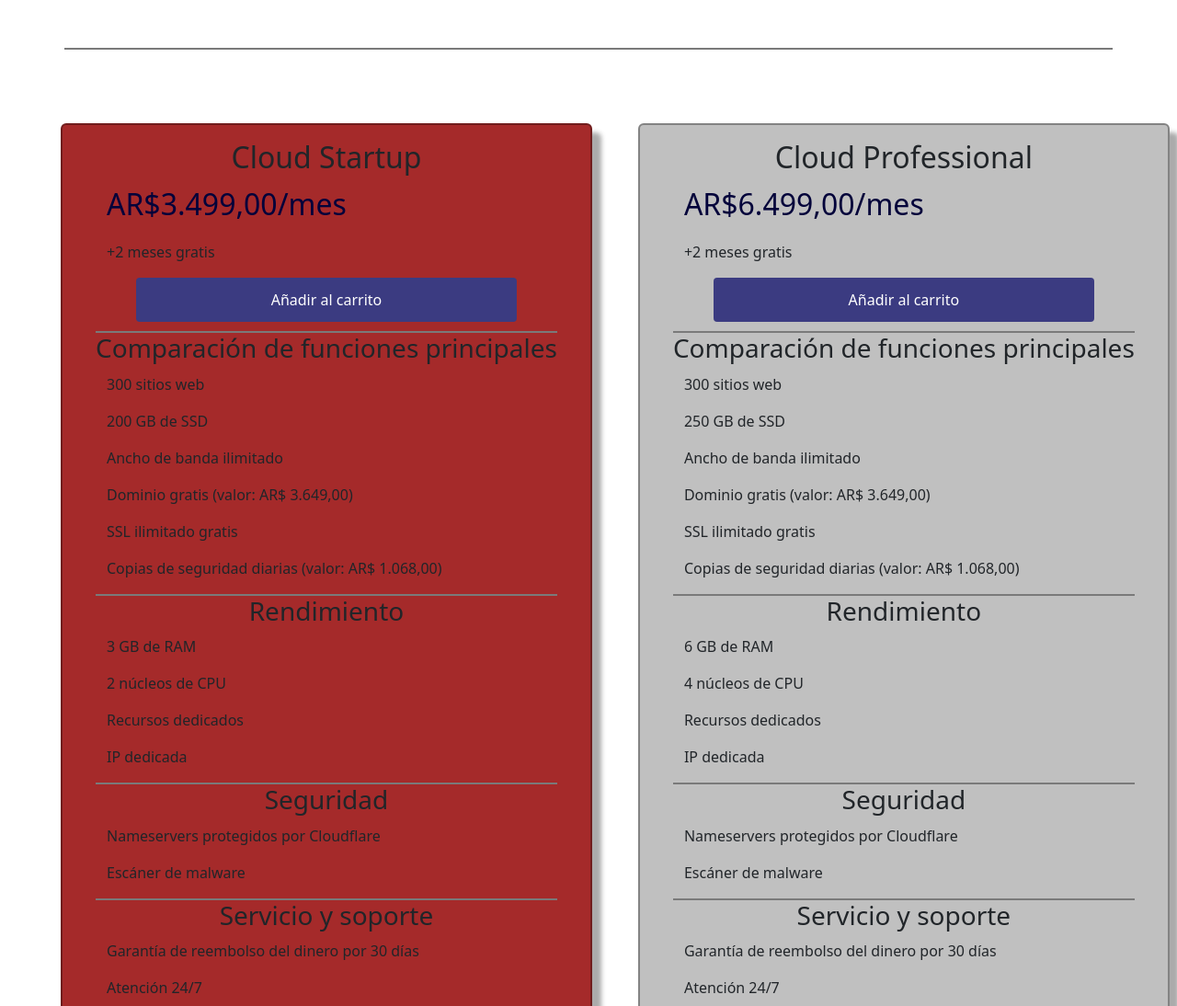
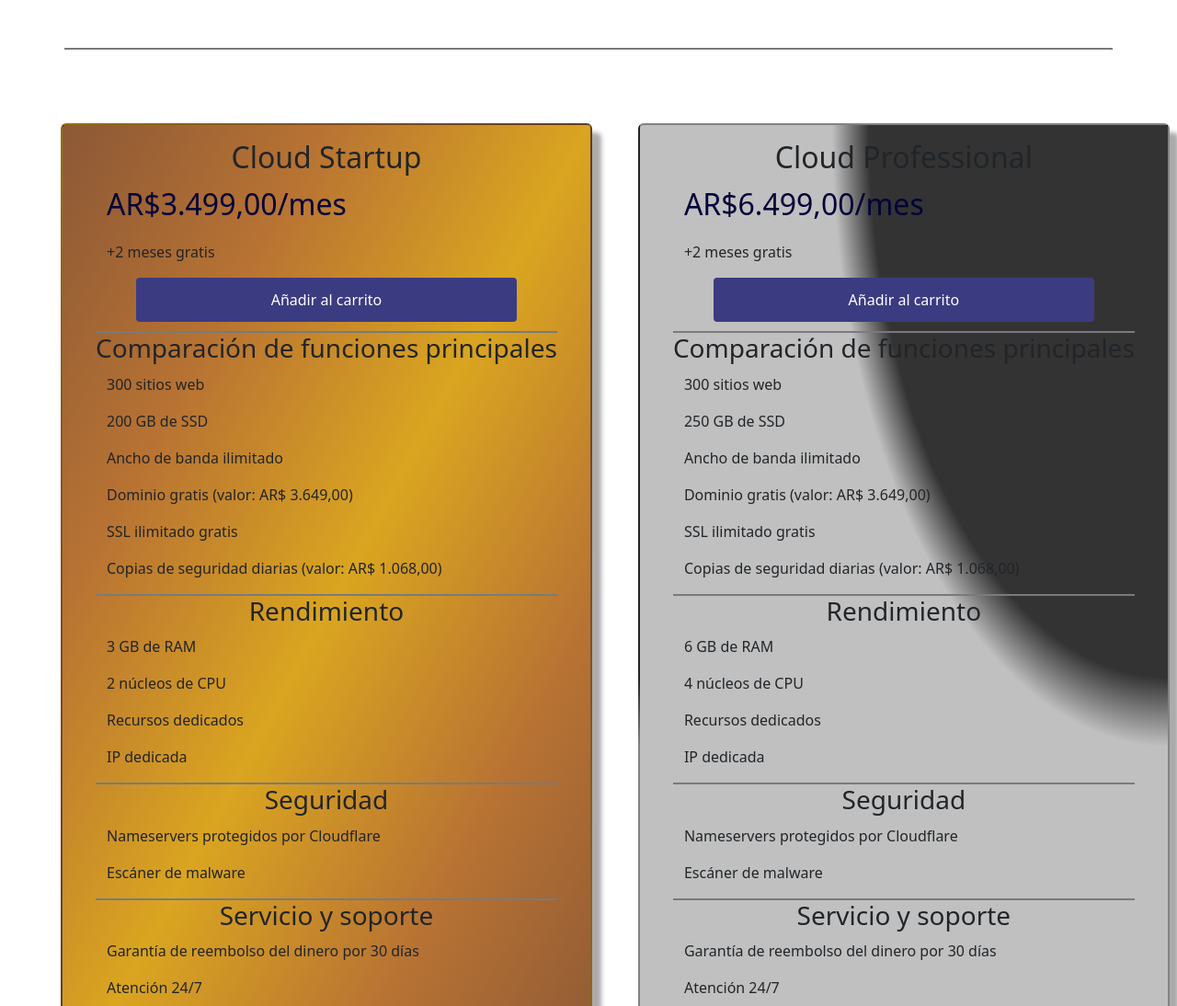
Before and after one commit to FacuValdezDev/FacundoValdez-Proyecto3, a website: page pages/productos.html in a window 1280 px wide. Shown: the part 600-1694 px from the top of the page at 92% size. Drawn offline with nearby package versions, Linux system fonts and the light colour scheme; a web font is replaced by a local one.

Commit message:
Color a las cartas
color gradientes a cards prodcutos

```diff
--- a/scss/_mainProductos.scss
+++ b/scss/_mainProductos.scss
@@ -23,7 +23,7 @@
         border: 2px solid rgba(0, 0, 0, 0.322);
         border-radius: 6px;
         box-shadow: 10px 10px 5px rgba(83, 82, 82, 0.486);
-        background-color:brown;
+        background: linear-gradient(to bottom right, #8C5836, #B87333, #DAA520, #B87333, #8C5836);
         .h3Card{
             border-top:2px solid #7a7a7a;
             margin-top: 10px;
@@ -52,11 +52,11 @@
     }
     .cardProd--platinum{
         @extend .cardProd--bronce;
-        background-color: silver;
+        background: radial-gradient(at top right, #333333, #333333 40%, #C0C0C0 45%, #C0C0C0);
     }
     .cardProd--gold{
         @extend .cardProd--bronce;
-        background-color: gold;
+        background:gold;
     }
 }
 /*Mq para celulares*/
```
Also changed, not shown: css/styles.css.
